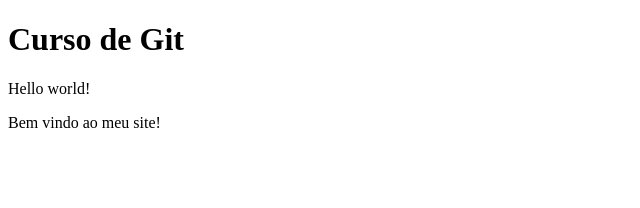
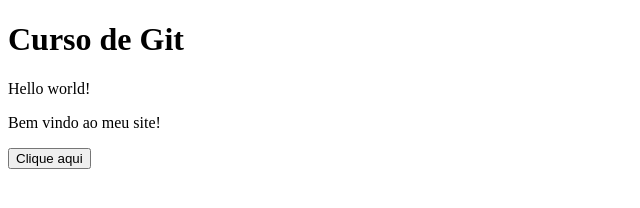
Before and after one commit to antonioaugustoalves81/repo-curso-js, a plain HTML site: page index.html in a window 1280 px wide. Shown: the whole page, without its empty margins (0-640 px from the left). Drawn offline with Linux system fonts and the light colour scheme.

Commit message:
Inseri um botão

```diff
--- a/index.html
+++ b/index.html
@@ -10,5 +10,6 @@
 	<h1>Curso de Git</h1>
 	<p>Hello world!</p>
 	<p>Bem vindo ao meu site!</p>
+	<button type="submit" onclick="alert('Be like water')">Clique aqui</button>
 </body>
 </html>
```
